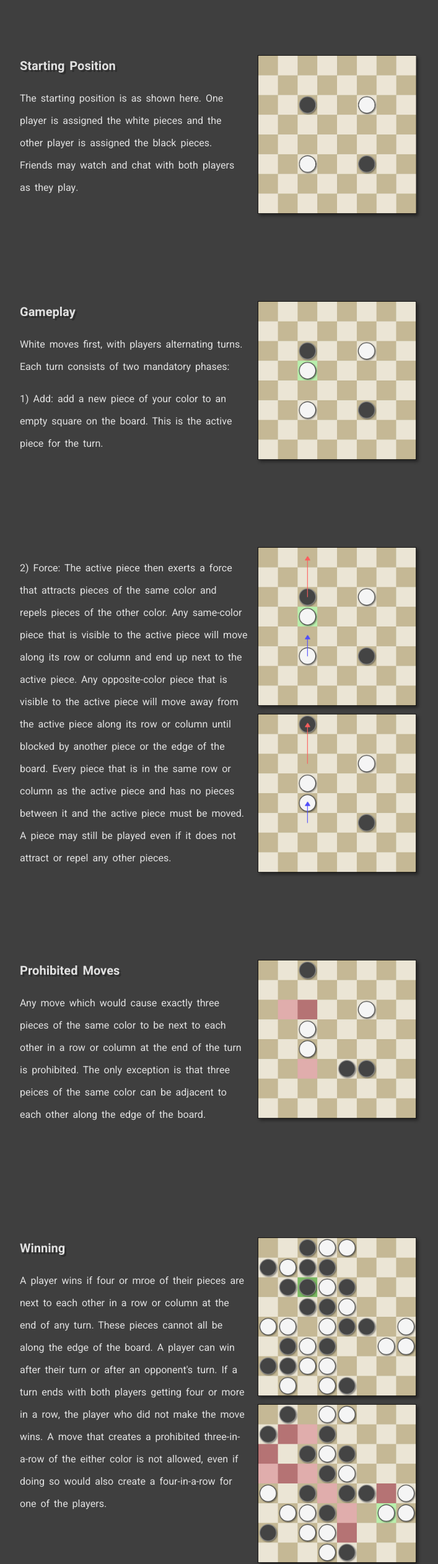
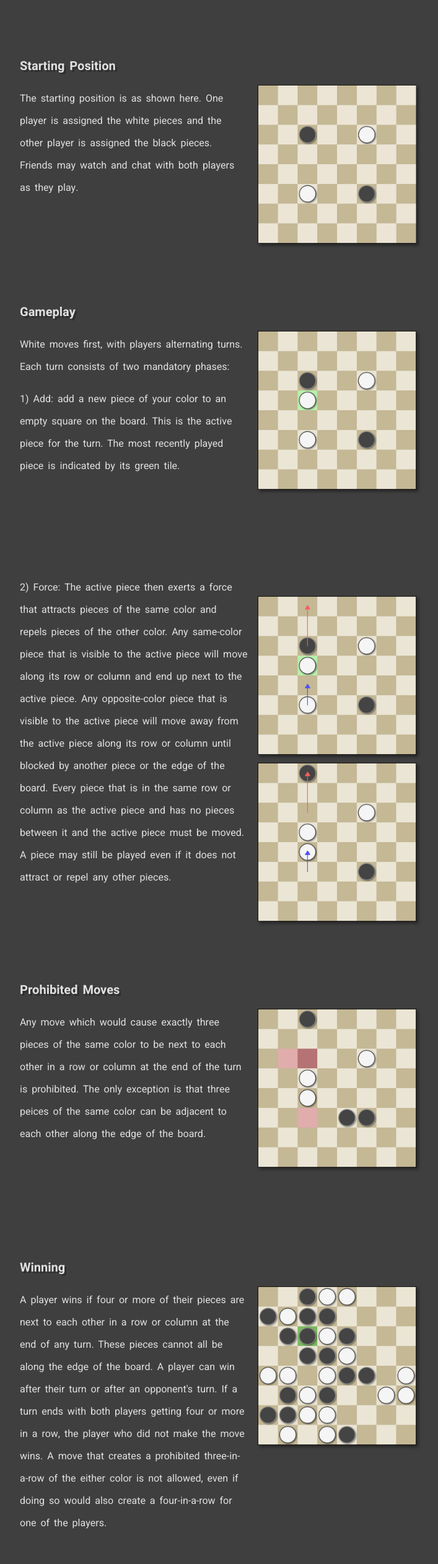
Before and after one commit to NicNol/fource, a website: page public/how-to-play.html in a window 1280 px wide. Shown: the part 167-2691 px from the top of the page at 62% size, without its empty margins (288-995 px from the left). Drawn offline with nearby package versions, Linux system fonts and the light colour scheme.

Commit message:
Improve How to Play instructions.

```diff
--- a/public/css/style.css
+++ b/public/css/style.css
@@ -56,6 +56,8 @@ a:hover {
 
 .image-right img {
     width: 256px;
+    position: relative;
+    top: 3em;
     -webkit-box-shadow: 3px 3px 5px 0px #00000075;
     box-shadow: 3px 3px 5px 0px #00000075;
 }
--- a/public/how-to-play.html
+++ b/public/how-to-play.html
@@ -31,7 +31,7 @@
                     <p>White moves first, with players alternating turns. Each turn consists
                         of two mandatory phases:</p>
                     <p>1) <em>Add</em>: add a new piece of your color to an empty square on the board. This is the
-                        active piece for the turn.</p>
+                        active piece for the turn. The most recently played piece is indicated by its green tile.</p>
                 </div>
                 <div class="image-right"><img src="/images/how-to-play/drop.jpg"></div>
             </div>
@@ -60,14 +60,13 @@
             <div class="text-subsection">
                 <div class="text-portion">
                     <h3>Winning</h3>
-                    <p>A player wins if four or mroe of their pieces are next to each other in a row or column at the
+                    <p>A player wins if four or more of their pieces are next to each other in a row or column at the
                         end of any turn. These pieces cannot all be along the edge of the board. A player can win after their turn
                         or after an opponent's turn. If a turn ends with both players getting four or more in a row, the player
                         who did not make the move wins. A move that creates a prohibited three-in-a-row of the either color is
                         not allowed, even if doing so would also create a four-in-a-row for one of the players.</p>
                 </div>
-                <div class="image-right"><img src="/images/how-to-play/win.jpg"> <img
-                        src="/images/how-to-play/prohibited-win.jpg"> </div>
+                <div class="image-right"><img src="/images/how-to-play/win.jpg"> </div>
             </div>
             <div class="text-subsection">
                 <div class="text-portion">
@@ -85,8 +84,7 @@
                         decide to play multiple games in a row, switch colors between each game.</p>
                 </div>
 
-                <div class="image-right"><img src="/images/how-to-play/start.jpg"> <img
-                        src="/images/how-to-play/start.jpg">
+                <div class="image-right">
                 </div>
             </div>
         </div>
```
